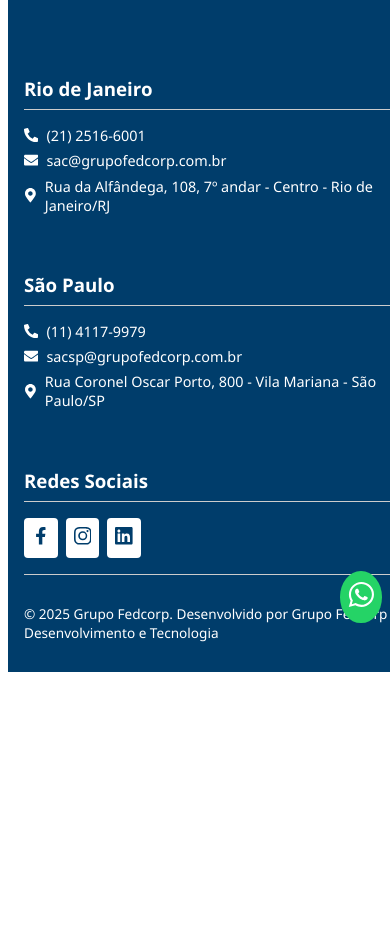
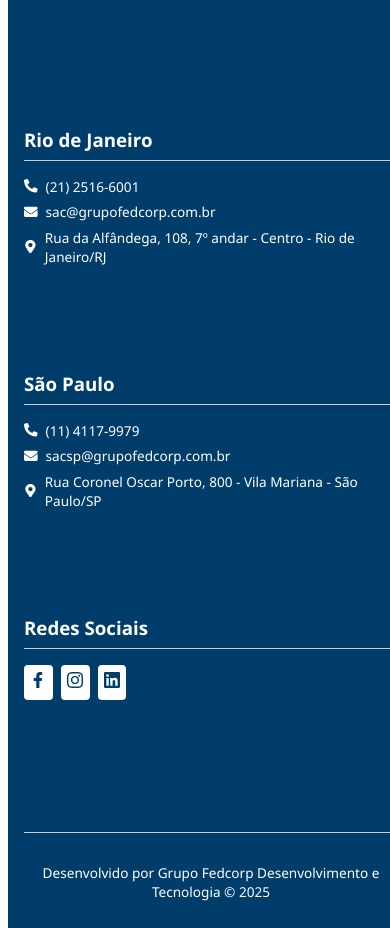
Before and after one commit to Ingryd-Aylana/comissao-portal-front, a React (Vite) app: page /perfil in a window 390 px wide. Shown: the part 1020-1948 px from the top of the page. Before the commit the page ends 1700 px from the top, so only its background shows below. Built offline with nearby package versions, Linux system fonts and the light colour scheme; no server answers; sample sign-in values are in the browser's storage.

Commit message:
Adição da responsividade mobile

```diff
--- a/src/components/Footer.jsx
+++ b/src/components/Footer.jsx
@@ -43,7 +43,7 @@ export default function Footer() {
       </div>
 
       <div className="footer-bottom">
-        <p>© 2025 Grupo Fedcorp. Desenvolvido por Grupo Fedcorp Desenvolvimento e Tecnologia</p>
+        <p>Desenvolvido por Grupo Fedcorp Desenvolvimento e Tecnologia © 2025</p>
         {/* Adicionar número da Fedcorp */}
         <a href="https://wa.me/552125166001" target="_blank" rel="noopener noreferrer" className="whatsapp-icon">
           <FaWhatsapp />
--- a/src/components/Sidebar.jsx
+++ b/src/components/Sidebar.jsx
@@ -92,7 +92,7 @@ const Sidebar = () => {
                 <FaUser className="icon" /> PERFIL
               </Link>
             </li>
-            <li
+            {/* <li
               className={
                 location.pathname === "/master/DashboardMaster" ? "active" : ""
               }
@@ -100,8 +100,8 @@ const Sidebar = () => {
               <Link to="/master/dashboard" onClick={handleMenuClick}>
                 <FaChartPie className="icon" /> DASHBOARD MASTER
               </Link>
-            </li>
-            <li
+            </li> */}
+            {/* <li
               className={
                 location.pathname === "/master/UsuariosPage" ? "active" : ""
               }
@@ -109,8 +109,8 @@ const Sidebar = () => {
               <Link to="/master/usuariosPage" onClick={handleMenuClick}>
                 PÁGINA DE USUÁRIOS
               </Link>
-            </li>
-            <li
+            </li> */}
+            {/* <li
               className={
                 location.pathname === "/master/UsuariosPage" ? "active" : ""
               }
@@ -118,7 +118,7 @@ const Sidebar = () => {
               <Link to="/master/uploadCard" onClick={handleMenuClick}>
                 IMPORTAÇÃO DE PLANILHA
               </Link>
-            </li>
+            </li> */}
           </ul>
 
           {/* Botão de logout */}
--- a/src/components/styles/BannerCard.css
+++ b/src/components/styles/BannerCard.css
@@ -1,5 +1,6 @@
 .banner-card {
-    width: 1000px;
+  width: 100%;
+  max-width: 1000px;
   height: 220px;
   border: 2px solid #ccc;
   border-radius: 8px;
@@ -17,3 +18,19 @@
   height: 100%;
   object-fit: cover;
 }
+
+/* Responsivo */
+@media (max-width: 768px) {
+  .banner-card {
+    height: 180px;
+    margin: 1.5rem 1rem;
+  }
+}
+
+@media (max-width: 480px) {
+  .banner-card {
+    height: 140px;
+    margin: 1rem 0.75rem;
+    border-width: 1px;
+  }
+}
--- a/src/components/styles/Footer.css
+++ b/src/components/styles/Footer.css
@@ -1,12 +1,9 @@
-
 .footer-container {
   background-color: #003D6B;
   color: #fff;
   padding: 2rem 1rem 1rem;
-    font-family: 'Segoe UI', sans-serif;
-    min-width: 100%;
   font-family: 'Segoe UI', Tahoma, Geneva, Verdana, sans-serif;
-
+  width: 100%;
 }
 
 .footer-content {
@@ -80,7 +77,47 @@
   padding: 0.4rem;
   position: absolute;
   right: 1rem;
-  /* top: 50%; */
-  transform: translateY(-50%); /* Centraliza verticalmente */
+  transform: translateY(-50%);
+}
 
+/* Responsividade */
+@media (max-width: 768px) {
+  .footer-content {
+    flex-direction: column;
+    align-items: flex-start;
+    gap: 1.5rem;
   }
+
+  .footer-section {
+    width: 100%;
+  }
+
+  .footer-bottom {
+    flex-direction: column;
+    text-align: center;
+  }
+
+  .whatsapp-icon {
+    position: relative;
+    right: auto;
+    margin-top: 1rem;
+    transform: none;
+    align-self: center;
+  }
+}
+
+@media (max-width: 480px) {
+  .footer-section p {
+    font-size: 0.85rem;
+  }
+
+  .social-icons a {
+    padding: 0.4rem;
+    font-size: 1rem;
+  }
+
+  .icon-linkedin,
+  .whatsapp-icon {
+    font-size: 1.5rem;
+  }
+}
--- a/src/components/styles/Sidebar.css
+++ b/src/components/styles/Sidebar.css
@@ -79,7 +79,7 @@
 }
 
 .logout-section {
-  margin-top: 2rem;
+  margin-top: 10rem;
   border-top: 1px solid rgba(255, 255, 255, 0.2);
   padding-top: 1rem ;
 }
@@ -97,7 +97,7 @@
   font-weight: bold;
   padding: 0.5rem 0.5rem;
   transition: background 0.2s;
-  margin-top: 0.5rem;
+  margin-top: 1rem;
   width: 230px;
 }
 
```
Also changed, not shown: src/components/styles/Dashboard.css (line endings or trailing spaces). Lines whose indentation alone changed are shown as unchanged.
